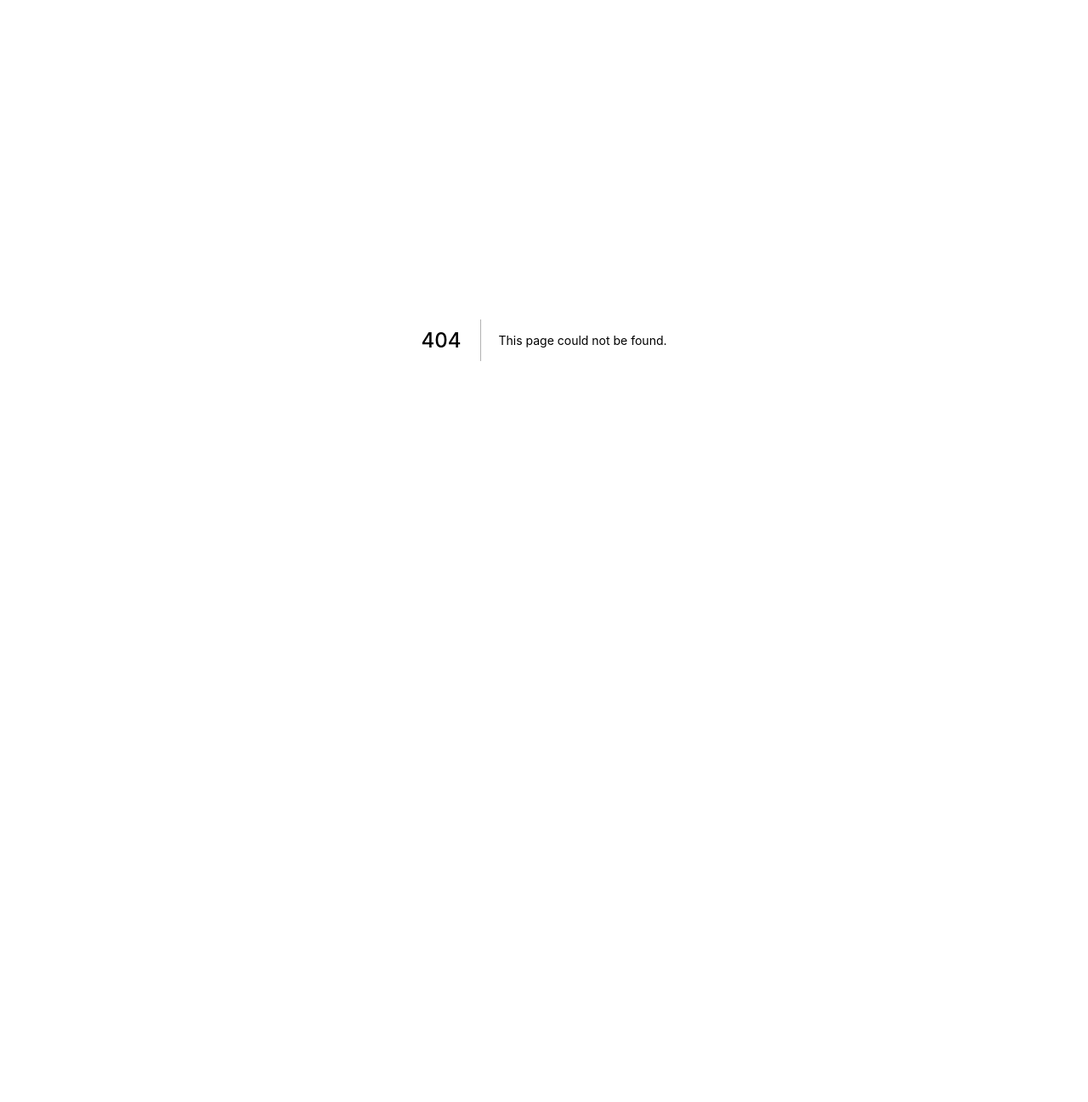
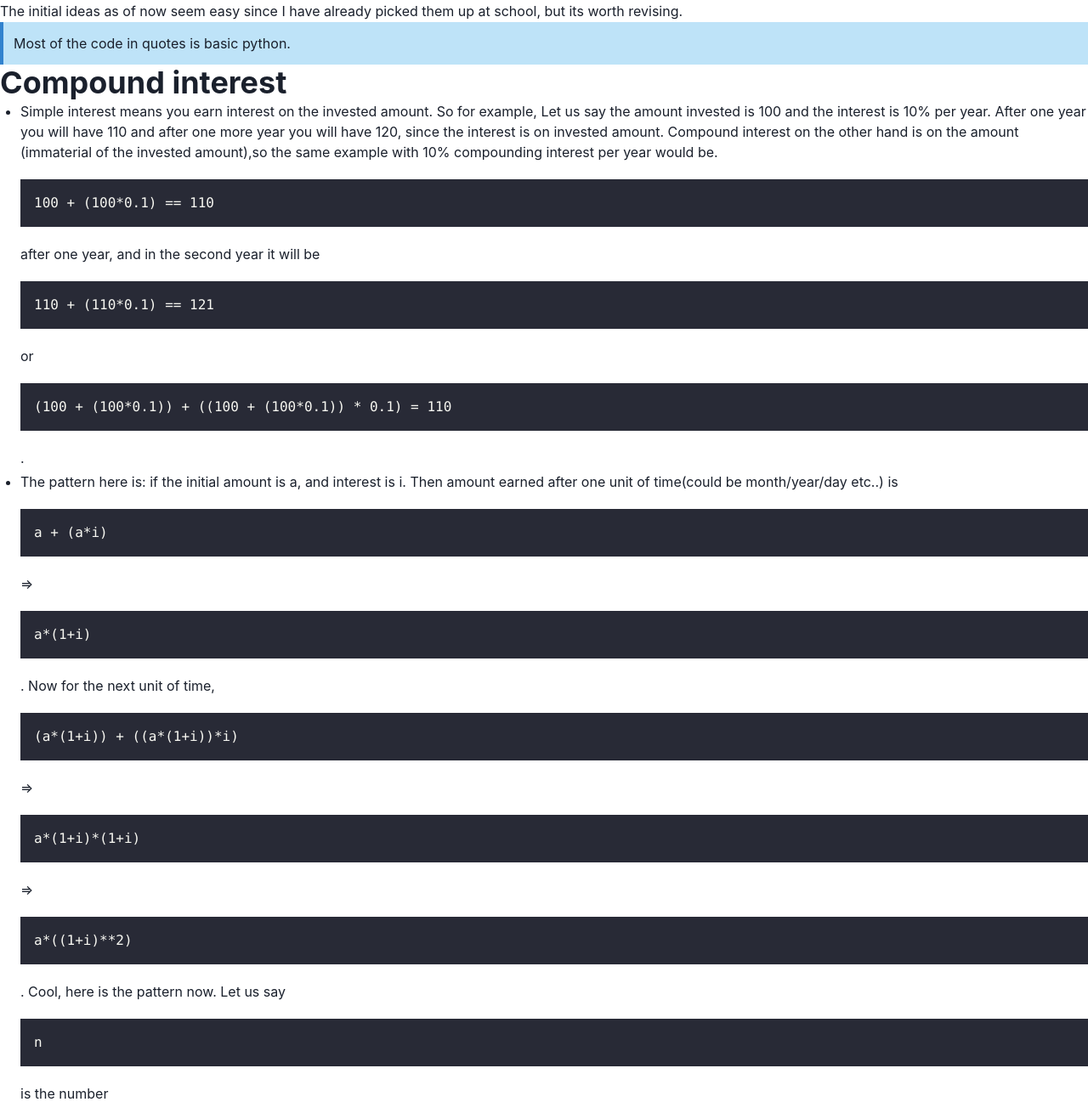
Before and after one commit to BharatKalluri/bharatkalluri.com, a Next.js app: page /note/finance-and-capital-markets-khan-academy in a window 1280 px wide. Before the commit this address had no page. Shown: the top 1297 px of the page at 85% size. Before the commit the page ends 800 px from the top, so only its background shows below. Built offline with nearby package versions, Linux system fonts and the light colour scheme.

Commit message:
Compound interest notes

```diff
--- /dev/null
+++ b/pages/note/finance-and-capital-markets-khan-academy.mdx
@@ -0,0 +1,25 @@
+---
+title: Notes on Finance and capital markets, A class from khan academy
+publishedAt: "2021-01-21"
+tags:
+    - economics
+    - khan-academy
+authors:
+    - Bharat Kalluri
+---
+
+The initial ideas as of now seem easy since I have already picked them up at school, but its worth revising.
+
+> Most of the code in quotes is basic python.
+
+## Compound interest
+
+-   Simple interest means you earn interest on the invested amount. So for example, Let us say the amount invested is 100
+    and the interest is 10% per year. After one year you will have 110 and after one more year you will have 120, since the
+    interest is on invested amount. Compound interest on the other hand is on the amount (immaterial of the invested
+    amount),so the same example with 10% compounding interest per year would be. `100 + (100*0.1) == 110` after one year,
+    and in the second year it will be `110 + (110*0.1) == 121` or `(100 + (100*0.1)) + ((100 + (100*0.1)) * 0.1) = 110`.
+-   The pattern here is: if the initial amount is a, and interest is i. Then amount earned after one unit of time(could be
+    month/year/day etc..) is `a + (a*i)` => `a*(1+i)`. Now for the next unit of time, `(a*(1+i)) + ((a*(1+i))*i)` =>
+    `a*(1+i)*(1+i)` => `a*((1+i)**2)`. Cool, here is the pattern now. Let us say `n` is the number `a*((1+i)**n)`. So
+    plug in `a=1000`, `i=0.1` and `n=5`, then the amount would be `1610.51`.
```
Also changed, not shown: pages/note/albert-extensions.mdx (+14 -10 lines).
